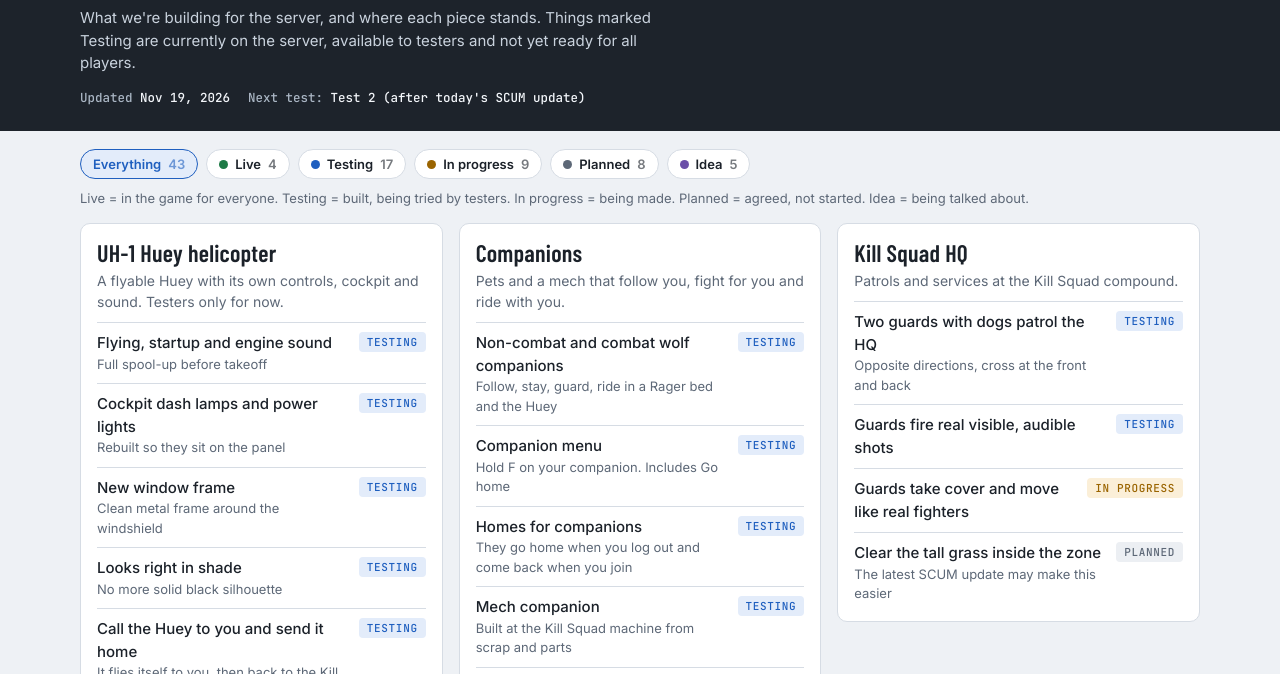
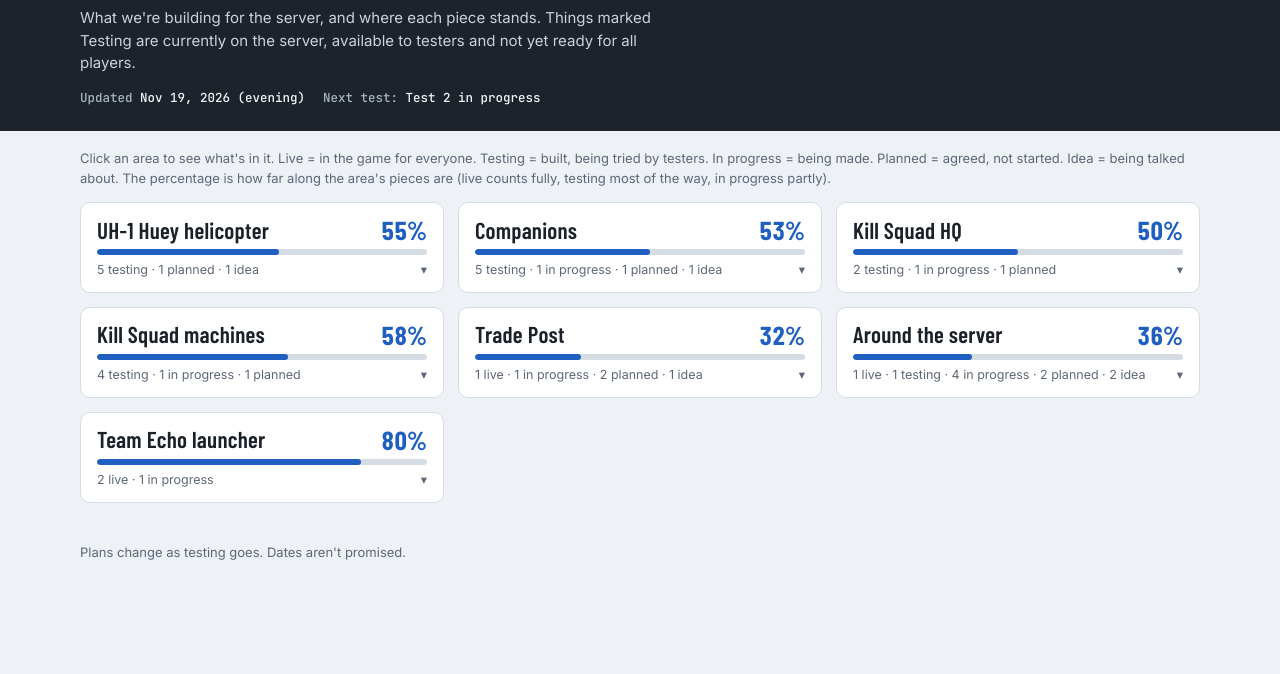
Before and after one commit to DeltaLima69/team-echo-progress, a plain HTML site: page index.html in a window 1280 px wide. Shown: the part 119-793 px from the top of the page. Drawn offline with nearby package versions, Linux system fonts and the light colour scheme.

Commit message:
Update mod progress page

```diff
--- a/index.html
+++ b/index.html
@@ -47,10 +47,23 @@ h1 { font-family: var(--display); font-weight: 700; font-size: clamp(34px, 6vw,
 .chip:focus-visible { outline: 2px solid var(--blue); outline-offset: 2px; }
 .dot { width: 9px; height: 9px; border-radius: 50%; display: inline-block; }
 .legend { font-size: 13px; color: var(--muted); margin: 4px 0 0; }
-.grid { display: grid; grid-template-columns: repeat(auto-fill, minmax(min(100%, 340px), 1fr)); gap: 16px; padding-block: 14px 40px; align-items: start; }
-section.area { background: var(--panel); border: 1px solid var(--line); border-radius: 10px; padding: 16px 16px 8px; min-width: 0; }
-.area h2 { font-family: var(--display); font-weight: 600; font-size: 24px; line-height: 1.1; margin: 0 0 4px; letter-spacing: .01em; }
-.area p.sum { margin: 0 0 10px; color: var(--muted); font-size: 14px; }
+/* (v2) Darren 11/19: a 3-across grid of areas, each showing its % complete; click one to drop down its list */
+.grid { display: grid; grid-template-columns: repeat(3, minmax(0, 1fr)); gap: 14px; padding-block: 14px 40px; align-items: start; }
+@media (max-width: 900px) { .grid { grid-template-columns: repeat(2, minmax(0, 1fr)); } }
+@media (max-width: 560px) { .grid { grid-template-columns: 1fr; } }
+section.area { background: var(--panel); border: 1px solid var(--line); border-radius: 10px; min-width: 0; overflow: hidden; }
+section.area.open { border-color: var(--blue); }
+.head { width: 100%; display: grid; grid-template-columns: 1fr auto; gap: 6px 12px; align-items: center; padding: 14px 16px 12px; background: none; border: 0; color: inherit; font: inherit; text-align: left; cursor: pointer; }
+.head:focus-visible { outline: 2px solid var(--blue); outline-offset: -2px; }
+.head h2 { font-family: var(--display); font-weight: 600; font-size: 23px; line-height: 1.1; margin: 0; letter-spacing: .01em; min-width: 0; }
+.pct { font-family: var(--display); font-weight: 700; font-size: 26px; line-height: 1; color: var(--blue); font-variant-numeric: tabular-nums; }
+.bar { grid-column: 1 / -1; height: 6px; border-radius: 3px; background: var(--line); overflow: hidden; }
+.bar i { display: block; height: 100%; background: var(--blue); border-radius: 3px; }
+.sub { grid-column: 1 / -1; display: flex; justify-content: space-between; gap: 8px; font-size: 12.5px; color: var(--muted); }
+.chev { transition: transform .15s; display: inline-block; }
+section.area.open .chev { transform: rotate(180deg); }
+.body { padding: 0 16px 8px; }
+.area p.sum { margin: 0 0 8px; color: var(--muted); font-size: 14px; }
 ul.items { list-style: none; margin: 0; padding: 0; }
 ul.items li { display: grid; grid-template-columns: 1fr auto; gap: 4px 12px; padding: 9px 0; border-top: 1px solid var(--line); align-items: start; }
 .it { min-width: 0; }
@@ -77,16 +90,15 @@ footer { color: var(--muted); font-size: 13px; padding-block: 0 32px; }
 </header>
 
 <main class="wrap">
-  <div class="controls" id="filters" role="group" aria-label="Show by status"></div>
-  <p class="legend">Live = in the game for everyone. Testing = built, being tried by testers. In progress = being made. Planned = agreed, not started. Idea = being talked about.</p>
+  <p class="legend" style="margin-top:18px">Click an area to see what's in it. Live = in the game for everyone. Testing = built, being tried by testers. In progress = being made. Planned = agreed, not started. Idea = being talked about. The percentage is how far along the area's pieces are (live counts fully, testing most of the way, in progress partly).</p>
   <div class="grid" id="grid"></div>
 </main>
 <footer class="wrap">Plans change as testing goes. Dates aren't promised.</footer>
 
 <script>
 const DATA = {
-  updated: "Nov 19, 2026",
-  next: "Test 2 (after today's SCUM update)",
+  updated: "Nov 19, 2026 (evening)",
+  next: "Test 2 in progress",
   areas: [
     { name: "UH-1 Huey helicopter", sum: "A flyable Huey with its own controls, cockpit and sound. Testers only for now.", items: [
       ["Flying, startup and engine sound", "test", "Full spool-up before takeoff"],
@@ -149,27 +161,37 @@ const DATA = {
 };
 const STATUS = { live: "Live", test: "Testing", work: "In progress", plan: "Planned", idea: "Idea" };
 const ORDER = ["live", "test", "work", "plan", "idea"];
-let show = "all";
-try { const s = localStorage.getItem("te-filter"); if (s && (s === "all" || STATUS[s])) show = s; } catch (e) {}
+// how far along each status counts toward an area's percentage
+const WEIGHT = { live: 1, test: 0.75, work: 0.4, plan: 0.1, idea: 0 };
+let open = new Set();
+try { JSON.parse(localStorage.getItem("te-open") || "[]").forEach(n => open.add(n)); } catch (e) {}
 document.getElementById("upd").textContent = DATA.updated;
 document.getElementById("next").textContent = DATA.next;
 function esc(s) { return String(s).replace(/[&<>"]/g, c => ({ "&": "&amp;", "<": "&lt;", ">": "&gt;", '"': "&quot;" })[c]); }
-function counts() { const c = { all: 0 }; ORDER.forEach(k => c[k] = 0); DATA.areas.forEach(a => a.items.forEach(i => { c[i[1]]++; c.all++; })); return c; }
-function renderFilters() {
-  const c = counts();
-  const f = document.getElementById("filters");
-  f.innerHTML = ["all"].concat(ORDER).map(k => `<button type="button" class="chip" id="f-${k}" data-k="${k}" aria-pressed="${show === k}">${k === "all" ? "" : `<span class="dot d-${k}"></span>`}${k === "all" ? "Everything" : STATUS[k]} <span style="opacity:.6">${c[k]}</span></button>`).join("");
-  f.querySelectorAll("button").forEach(b => b.addEventListener("click", () => { show = b.dataset.k; try { localStorage.setItem("te-filter", show); } catch (e) {} renderFilters(); renderGrid(); }));
+function pct(a) { if (!a.items.length) return 0; let s = 0; a.items.forEach(i => s += WEIGHT[i[1]] || 0); return Math.round(100 * s / a.items.length); }
+function tally(a) { const c = {}; a.items.forEach(i => c[i[1]] = (c[i[1]] || 0) + 1); return ORDER.filter(k => c[k]).map(k => c[k] + " " + STATUS[k].toLowerCase()).join(" · "); }
+function render() {
+  const g = document.getElementById("grid");
+  g.innerHTML = DATA.areas.map((a, n) => {
+    const p = pct(a), isOpen = open.has(a.name);
+    return `<section class="area${isOpen ? " open" : ""}">
+      <button type="button" class="head" id="area-${n}" aria-expanded="${isOpen}" data-name="${esc(a.name)}">
+        <h2>${esc(a.name)}</h2><span class="pct">${p}%</span>
+        <span class="bar" aria-hidden="true"><i style="width:${p}%"></i></span>
+        <span class="sub"><span>${esc(tally(a))}</span><span class="chev" aria-hidden="true">&#9662;</span></span>
+      </button>
+      ${isOpen ? `<div class="body"><p class="sum">${esc(a.sum)}</p><ul class="items">${a.items.map(i => `<li><div class="it"><span class="t">${esc(i[0])}</span>${i[2] ? `<span class="n">${esc(i[2])}</span>` : ""}</div><span class="tag s-${i[1]}">${STATUS[i[1]]}</span></li>`).join("")}</ul></div>` : ""}
+    </section>`;
+  }).join("");
+  g.querySelectorAll(".head").forEach(b => b.addEventListener("click", () => {
+    const nm = b.dataset.name;
+    if (open.has(nm)) open.delete(nm); else open.add(nm);
+    try { localStorage.setItem("te-open", JSON.stringify([...open])); } catch (e) {}
+    render();
+    const again = document.getElementById(b.id); if (again) again.focus();
+  }));
 }
-function renderGrid() {
-  const g = document.getElementById("grid");
-  g.innerHTML = DATA.areas.map(a => {
-    const items = a.items.filter(i => show === "all" || i[1] === show);
-    if (!items.length && show !== "all") return "";
-    return `<section class="area"><h2>${esc(a.name)}</h2><p class="sum">${esc(a.sum)}</p><ul class="items">${items.map(i => `<li><div class="it"><span class="t">${esc(i[0])}</span>${i[2] ? `<span class="n">${esc(i[2])}</span>` : ""}</div><span class="tag s-${i[1]}">${STATUS[i[1]]}</span></li>`).join("")}</ul></section>`;
-  }).join("") || `<p class="empty">Nothing with this status right now.</p>`;
-}
-renderFilters(); renderGrid();
+render();
 </script>
 
 </body>
```
